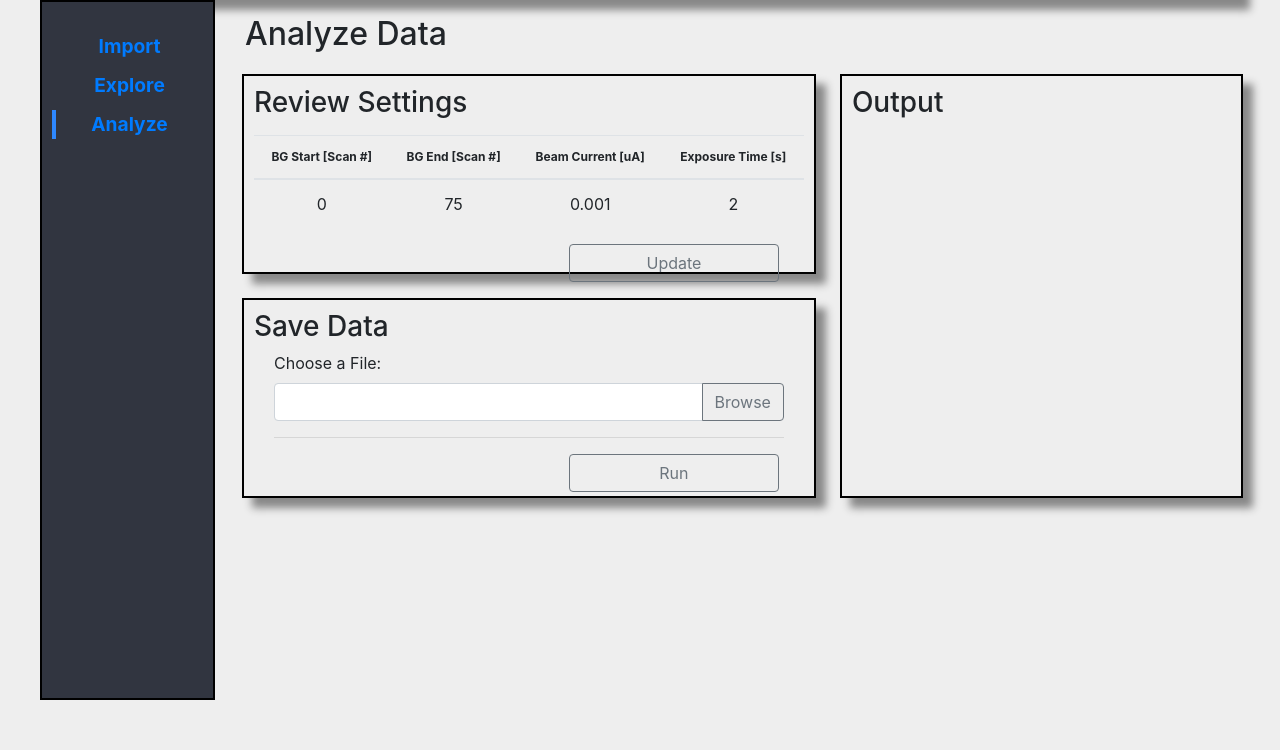
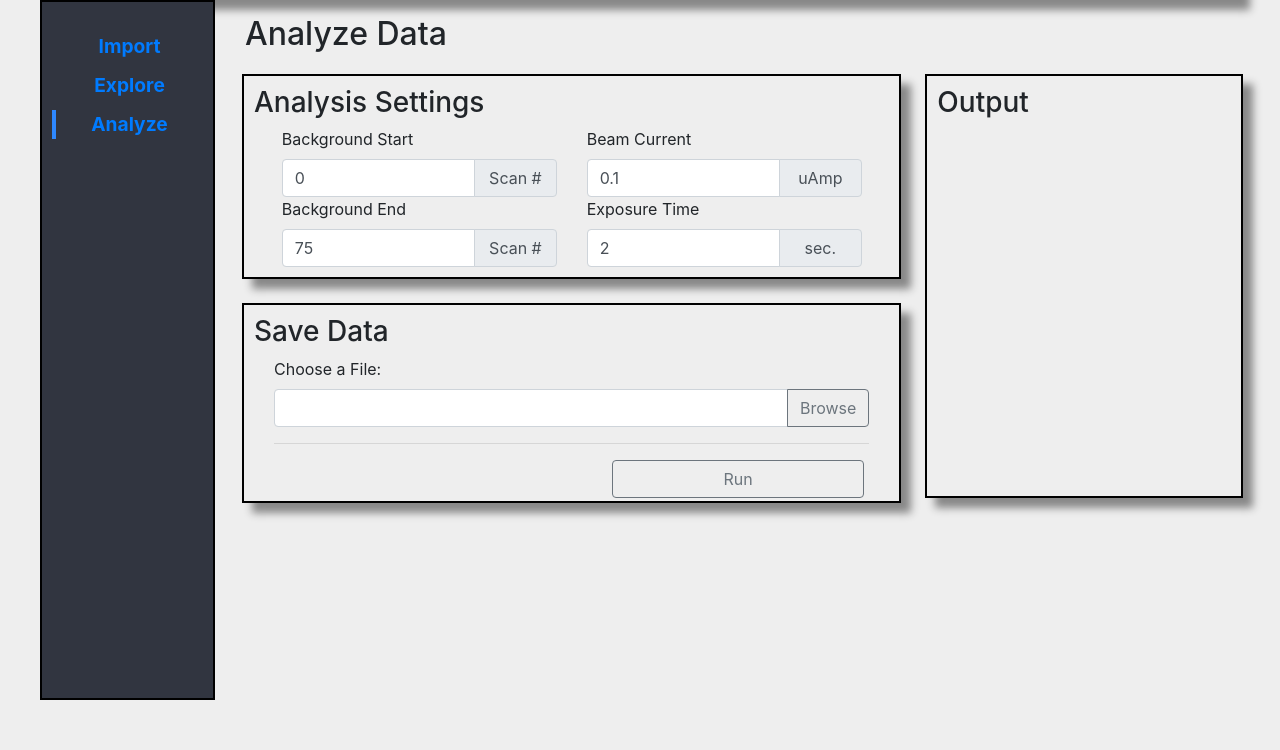
Before and after one commit to SeanGibbons42/MassSpec-RSA, a Flask app: page /analyze in a window 1280 px wide. Shown: the part 120-870 px from the top of the page. Run offline with Flask 2, Linux system fonts and the light colour scheme; some libraries are stand-ins or nearby versions.

Commit message:
Analysis Tab Inputs, fix favicon 404

```diff
--- a/model.py
+++ b/model.py
@@ -6,9 +6,9 @@ class AppModel():
         self.outputfolder = ""
         self.analysis_params = {
             "bg_start":0,
-            "bg_end":0,
-            "beam_current":0,
-            "exposure_time":0,
+            "bg_end":75,
+            "beam_current":0.1,
+            "exposure_time":2,
         }
 
         self.amus = []
--- a/run.py
+++ b/run.py
@@ -3,7 +3,7 @@ import json
 import pandas as pd
 import data
 from model import AppModel
-from flask import Flask, Response, request, render_template, jsonify
+from flask import Flask, Response, request, render_template, jsonify, send_from_directory
 
 app = Flask(__name__)
 app.debug = True
@@ -43,10 +43,10 @@ def analyze_page():
     return render_template("analyze.html")
 
 
-#AJAX Routes
+#AJAX API Routes - Actions
 @app.route("/upload-folder", methods=["GET"])
 def upload():
-    """ returns a list of file """
+    """ returns a list of files in the target folder. """
     path = request.args["path"]
     appmodel.datafolder = path
     try:
@@ -56,6 +56,7 @@ def upload():
 
 @app.route("/transform", methods=["POST"])
 def transform():
+    """ take data from extrel and save in an easy-to-parse format. """
     inpath = request.form["inpath"]
     outpath = request.form["outpath"]
     appmodel.transfolder = outpath
@@ -68,9 +69,25 @@ def transform():
         exposure_data.to_csv(outpath+"/"+outfile, index_label="index")
     return Response("saved", status=200)
 
+@app.route("/run", methods=["POST"])
+def run_analysis():
+    outpath = request["outpath"]
+    #convert amu's to ints
+    amus = request["amus"]
+    for i in range(len(amulist)):
+        amus[i] = int(amus[i])
 
+    bgstart, bgend = int(request["bgrange"][0]), int(request["bgrange"][1]),
+    ibeam  = request["beamcurrent"]
+    texp   = request["exposuretime"]
+
+    results = analyze(inpath, bgstart, bgend, amus)
+
+    return jsonify(list)
+
+#AJAX API routes - application state read/write
 @app.route("/data", methods=["GET"])
-def get_data():
+def get_inten_data():
     """ Handles request for amu data [primarily for graphing] """
     #get file information
     folder = appmodel.transfolder if appmodel.transfolder else appmodel.infolder
@@ -89,25 +106,11 @@ def get_data():
 
     return jsonify(amu_data)
 
-@app.route("/run", methods=["POST"])
-def run_analysis():
-    outpath = request["outpath"]
-    #convert amu's to ints
-    amus = request["amus"]
-    for i in range(len(amulist)):
-        amus[i] = int(amus[i])
 
-    bgstart, bgend = int(request["bgrange"][0]), int(request["bgrange"][1]),
-    ibeam  = request["beamcurrent"]
-    texp   = request["exposuretime"]
-
-    results = analyze(inpath, bgstart, bgend, amus)
-
-    return jsonify(list)
-
-#Application state
 @app.route("/amu", methods=["GET","POST"])
 def update_amus():
+    """ The user can select a list of AMUs. Maintain a list of selected amus
+    so that if the user changes pages they can keep their list. """
     if request.method =="GET":
         return jsonify(appmodel.amus)
 
@@ -127,8 +130,24 @@ def update_amus():
 
         return Response("success", status=200)
 
+@app.route("/settings", methods=["GET", "POST"])
+def analysis_settings():
+    if request.method=="GET":
+        return jsonify(appmodel.analysis_params)
+
+    elif request.method=="POST":
+        params = request.form
+        try:
+            for param_name in params.keys():
+                appmodel[param] = param
+            return Response("success", status=200)
+
+        except KeyError:
+            return Response("error - setting not found - operation aborted", status=404)
+
 @app.route("/inten", methods=["GET"])
 def intensities():
+    """ given a file path and amu value, fetch the intensities for that amu """
     filename = request.args["file"]
     amu  = int(request.args["amu"])
 
@@ -142,5 +161,12 @@ def intensities():
         appmodel.open_file_name = filename
 
     return jsonify({"amus":file.loc[amu].tolist(), "scans":file.columns.tolist()})
+
+
+@app.route('/favicon.ico')
+def favicon():
+    return send_from_directory(os.path.join(app.root_path, 'static'),
+                          'favicon.ico',mimetype='image/vnd.microsoft.icon')
+
 if __name__ == '__main__':
     app.run()
--- a/static/analyze/analyze.css
+++ b/static/analyze/analyze.css
@@ -13,6 +13,8 @@
 #preview-table{
   margin-top: 1vh;
 }
+
+/* table styles */
 th{
   font-size: 12px;
   text-align: center;
@@ -21,3 +23,13 @@ th{
 td{
   text-align: center;
 }
+
+
+/* These blocks allow input-group labels to have equal size. */
+.input-append {
+    flex: 0 0 30%;
+}
+.input-append .input-group-text {
+    width: 100%;
+    justify-content: center;
+}
--- a/static/analyze/analyze.js
+++ b/static/analyze/analyze.js
@@ -1,3 +1,28 @@
 $(document).ready(function(){
   $("#analyze-tab").addClass("sidebar-menuitem-active");
+  getSettings()
+  $("#analysis-file-but").click(function(){fileDialog();});
+  $("#analysis-file-dialog").change(function(){selectFile();});
 });
+
+function fileDialog(){
+  $("#analysis-file-dialog").click();
+}
+
+function selectFile(){
+  fname = $("#analysis-file-dialog").val();
+  $("#savepath").val(fname);
+}
+
+function getSettings(){
+  $.ajax(analysisSettingURL, {
+    method: "GET",
+    success: function(data){
+      $("#bgstart").val(data.bg_start);
+      $("#bgend").val(data.bg_end);
+      $("#exptime").val(data.exposure_time);
+      $("#beamcurrent").val(data.beam_current);
+    },
+    error: function(error){},
+  });
+}
--- a/static/index.css
+++ b/static/index.css
@@ -2,6 +2,14 @@
 
 body{
   background-color: #eeeeee;
+}
+
+span{
+  user-select:none;
+}
+
+h2, h3{
+  user-select: none;
 }
 
 #page{
--- a/templates/analyze.html
+++ b/templates/analyze.html
@@ -2,7 +2,12 @@
 
 {% block resources %}
 <link rel="stylesheet" href="../static/analyze/analyze.css">
+<script type="text/javascript">
+  analysisSettingURL = "{{url_for('analysis_settings')}}";
+  analysisURL = "{{url_for('run_analysis')}}"
+</script>
 <script type="text/javascript" src="../static/analyze/analyze.js"></script>
+
 {% endblock %}
 
 {%block appcontent%}
@@ -13,45 +18,59 @@
   </div>
 
   <div class="row">
-    <div class="col-lg-7">
+    <div class="col-lg-8 col-md-8">
       <div class="row">
-        <div class="col uicard" id="review">
+        <div class="col uicard" id="analysis-settings">
           <div class="row">
-            <div class="col">
-              <h3>Review Settings</h3>
+          <div class="col">
+            <h3> Analysis Settings </h3>
+          </div>
+          </div>
+          <div class="row" style="margin-left:1vw; margin-right:1vw;">
+            <div class="col-lg-6 col-md-6">
+              <label for="bgstart">Background Start</label>
+              <div class="input-group">
+                <input type="text" id="bgstart" class="form-control" value="">
+                <div class="input-group-append input-append">
+                  <span class="input-group-text">Scan #</span>
+                </div>
+              </div>
+            </div>
+            <div class="col-lg-6 col-md-6">
+              <label for="beamcurrent">Beam Current</label>
+              <div class="input-group">
+                <input type="text" id="beamcurrent" class="form-control">
+                <div class="input-group-append input-append">
+                  <span class="input-group-text">uAmp</span>
+                </div>
+              </div>
             </div>
           </div>
 
-          <div class="row">
-            <div class="col">
-              <table class="table" id="preview-table">
-                <thead class="thead">
-                  <th>BG Start [Scan #]</th>
-                  <th>BG End  [Scan #]</th>
-                  <th>Beam Current [uA]</th>
-                  <th>Exposure Time [s]</th>
-                </thead>
-                <tbody>
-                  <tr>
-                    <td>0</td>
-                    <td>75</td>
-                    <td>0.001</td>
-                    <td>2</td>
-                  </tr>
-                </tbody>
-              </table>
+          <div class="row" style="margin-left:1vw; margin-right:1vw;">
+            <div class="col-lg-6 col-md-6">
+              <label for="bgend">Background End</label>
+              <div class="input-group">
+                <input type="text" id="bgend" class="form-control" value="">
+                <div class="input-group-append input-append">
+                  <span class="input-group-text">Scan #</span>
+                </div>
+              </div>
+            </div>
+            <div class="col-lg-6 col-md-6">
+              <label for="exptime">Exposure Time</label>
+              <div class="input-group">
+                <input type="text" id="exptime" class="form-control" value="">
+              <div class="input-group-append input-append">
+                <span class="input-group-text">sec.</span>
+              </div>
+            </div>
+
             </div>
           </div>
-
-          <div class="row">
-            <div class="col-lg-6" ></div>
-            <div class="col-lg-6 fileselect-btn-col">
-              <button type="button" name="button" class="btn btn-outline-secondary w-100">Update</button>
-            </div>
-          </div>
-
         </div>
       </div>
+
       <div class="row">
         <div class="col uicard" id="savedata">
           <div class="row">
@@ -63,18 +82,19 @@
             <div class="col-lg-12">
               <label for="savepath">Choose a File:</label> <br>
                 <div class="input-group">
-                  <input type="text" name="savepath" class="form-control" value="">
+                  <input type="text" id="savepath" class="form-control" value="">
                   <div class="input-group-append">
-                    <button class="btn btn-outline-secondary" type="button">Browse</button>
+                    <button class="btn btn-outline-secondary"  id="analysis-file-but" type="button">Browse</button>
                   </div>
               </div>
               <hr>
             </div>
           </div>
           <div class="row">
-            <div class="col-lg-6" ></div>
-            <div class="col-lg-6 fileselect-btn-col">
-              <button type="button" name="button" class="btn btn-outline-secondary w-100">Run</button>
+            <div class="col-lg-6 col-md-6" ></div>
+            <div class="col-lg-6 col-md-6 fileselect-btn-col">
+              <button type="button" class="btn btn-outline-secondary w-100">Run</button>
+              <input type='file' name='file' multiple id="analysis-file-dialog" style="visibility: hidden">
             </div>
           </div>
         </div>
@@ -82,7 +102,7 @@
 
     </div>
 
-    <div class="col-lg-5">
+    <div class="col-lg-4 col-md-4">
       <div class="row">
         <div class="col uicard" id="output">
           <h3>Output</h3>
--- a/templates/index.html
+++ b/templates/index.html
@@ -7,8 +7,6 @@
     <link rel="stylesheet" href="../static/index.css">
     <script type="text/javascript" src = "../static/dependencies/jquery-3.4.1.min.js"></script>
     <script type="text/javascript" src = "../static/dependencies/bootstrap.min.js"></script>
-    <!-- <script type="text/javascript" src = "../static/dependencies/d3.min.js"></script> -->
-    <script src="https://d3js.org/d3.v4.js"></script>
     <script type="text/javascript" src = "../static/index.js"></script>
 
     {% block resources %} {% endblock %}
@@ -26,14 +24,14 @@
       </div>
 
       <div class="row">
-        <div class="col-lg-2">
+        <div class="col-lg-2 col-md-2">
           <div class="" id="sidebar">
             <div class="sidebar-menuitem" id="import-tab"> <a href="{{ url_for('upload_page') }}">Import</a> </div>
             <div class="sidebar-menuitem" id="explore-tab"> <a href="{{ url_for('explore_page') }}">Explore</a> </div>
             <div class="sidebar-menuitem" id="analyze-tab"> <a href="{{ url_for('analyze_page') }}">Analyze</a> </div>
           </div>
         </div>
-        <div class="col-lg-10">
+        <div class="col-lg-10 col-md-10">
           <div class="" id="content">
             {%block appcontent%}{%endblock%}
           </div>
```
Also changed, not shown: templates/explore.html (+2 -27 lines), static/favicon.ico (added).
